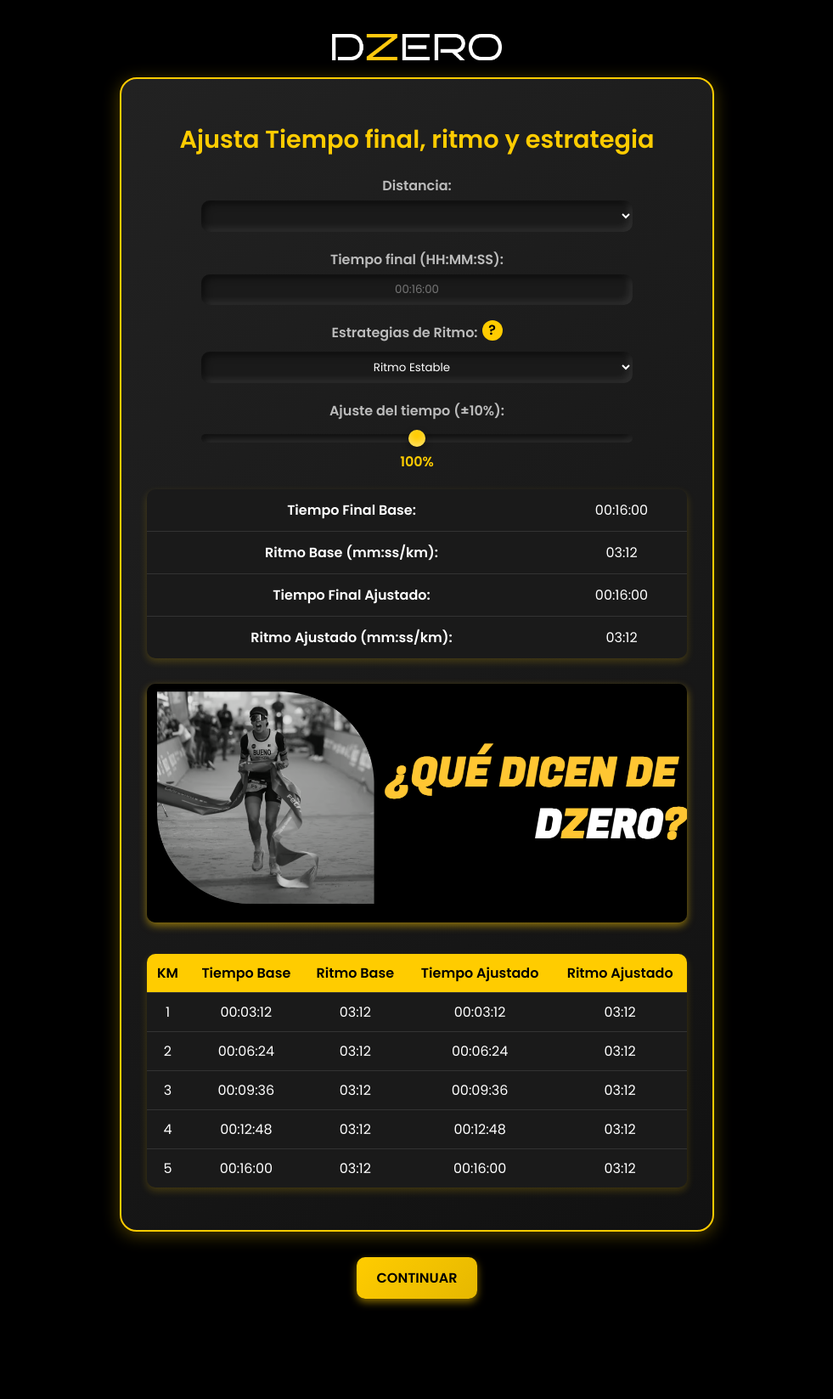
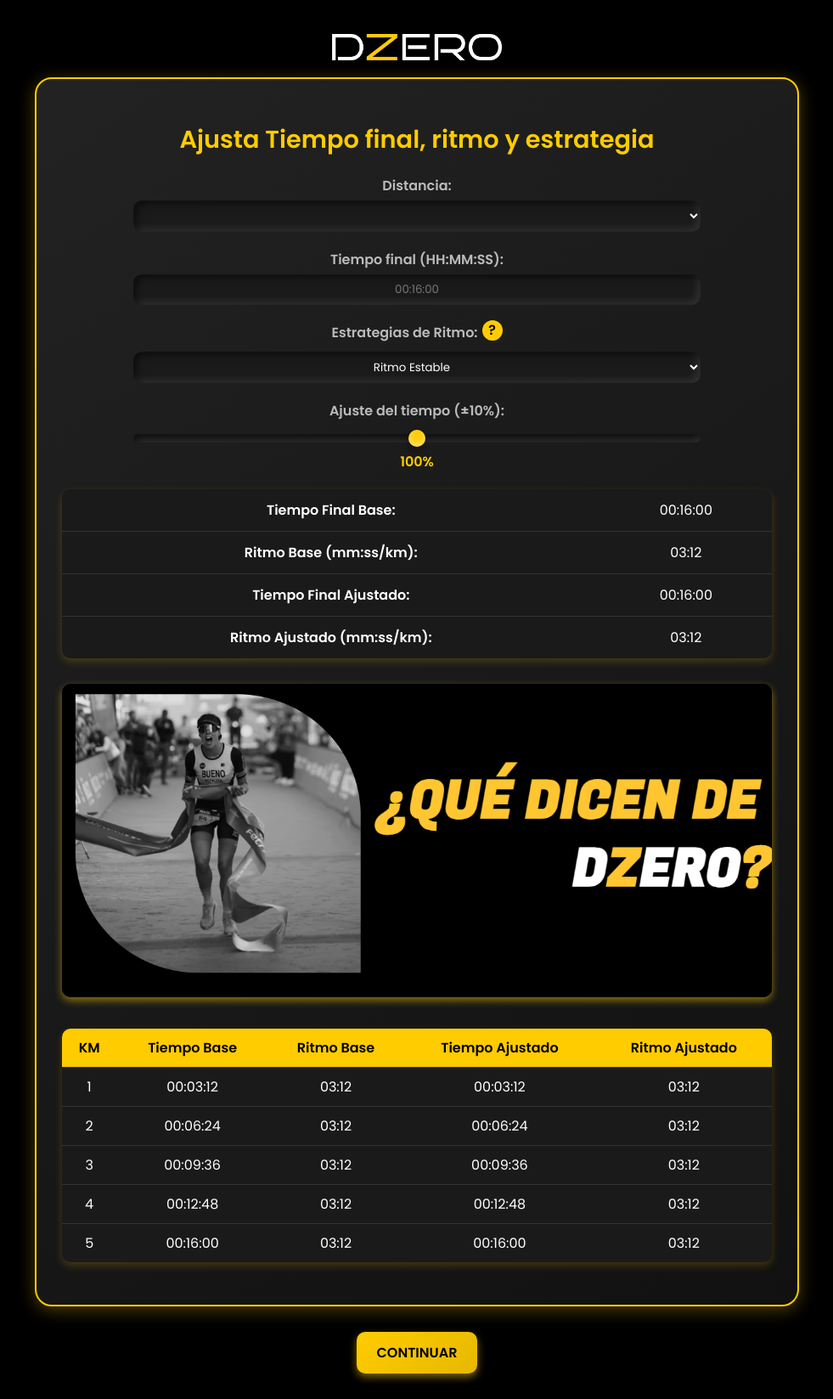
Before and after one commit to Vicarroyo/Dzerotrisplit, a Flask app: page /ajustes_running in a window 1280 px wide. Shown: the whole page at 85% size, without its empty margins (149-1130 px from the left). Before the commit the page ends 1539 px from the top, so only its background shows below. Run offline with Flask 3, Linux system fonts and the light colour scheme; lists and menus that the app fills with data are empty.

Commit message:
Update ajustes_running.html

```diff
--- a/templates/ajustes_running.html
+++ b/templates/ajustes_running.html
@@ -34,7 +34,7 @@
     }
     .container {
       width: 90%;
-      max-width: 700px;
+      max-width: 900px;
       background: linear-gradient(145deg, #222, #111);
       text-align: center;
       padding: 30px;
```
